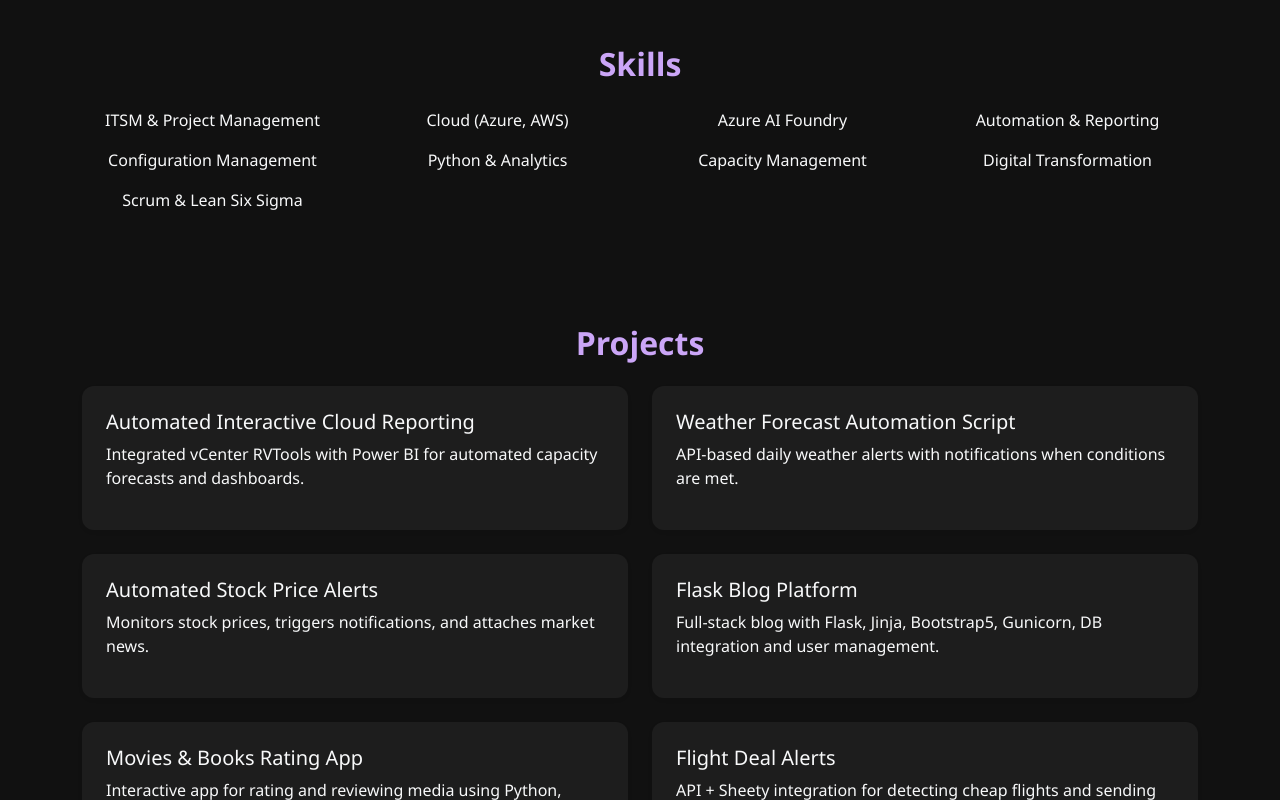
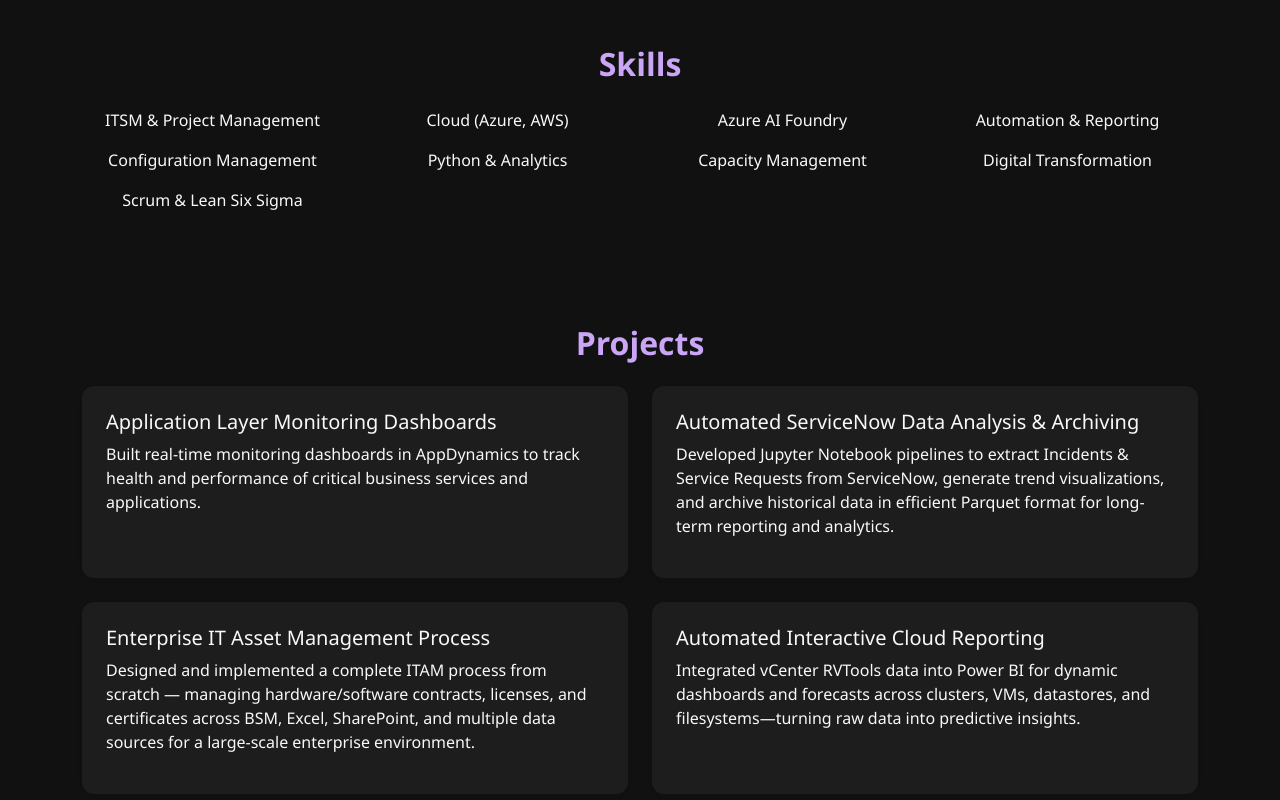
Before and after one commit to stenx01/resume, a plain HTML site: page index.html in a window 1280 px wide. Shown: the part 2000-2800 px from the top of the page. Drawn offline with nearby package versions, Linux system fonts and the light colour scheme.

Commit message:
Added projects and updated text

```diff
--- a/index.html
+++ b/index.html
@@ -38,7 +38,7 @@
   <p class="lead text-center">
     Experienced IT Service Management professional with expertise in Capacity, Availability and Configuration Management.
     Skilled in cloud computing, automation, and digital transformation, driving initiatives that optimize IT operations and enhance service delivery.
-    Certified in Azure, AWS, ITIL, and Scrum.
+    Certified in Azure, AWS, ITIL, Scrum and Service Now
   </p>
 </section>
 
@@ -119,10 +119,31 @@
 <section id="projects" class="container py-5" data-aos="fade-up">
   <h2 class="text-center mb-4">Projects</h2>
   <div class="row">
+    <!-- New professional projects first -->
+    <div class="col-md-6 mb-4">
+      <div class="project-card p-4 shadow-sm h-100">
+        <h5>Application Layer Monitoring Dashboards</h5>
+        <p>Built real-time monitoring dashboards in AppDynamics to track health and performance of critical business services and applications.</p>
+      </div>
+    </div>
+    <div class="col-md-6 mb-4">
+      <div class="project-card p-4 shadow-sm h-100">
+        <h5>Automated ServiceNow Data Analysis & Archiving</h5>
+        <p>Developed Jupyter Notebook pipelines to extract Incidents & Service Requests from ServiceNow, generate trend visualizations, and archive historical data in efficient Parquet format for long-term reporting and analytics.</p>
+      </div>
+    </div>
+    <div class="col-md-6 mb-4">
+      <div class="project-card p-4 shadow-sm h-100">
+        <h5>Enterprise IT Asset Management Process</h5>
+        <p>Designed and implemented a complete ITAM process from scratch — managing hardware/software contracts, licenses, and certificates across BSM, Excel, SharePoint, and multiple data sources for a large-scale enterprise environment.</p>
+      </div>
+    </div>
+
+
     <div class="col-md-6 mb-4">
       <div class="project-card p-4 shadow-sm h-100">
         <h5>Automated Interactive Cloud Reporting</h5>
-        <p>Integrated vCenter RVTools with Power BI for automated capacity forecasts and dashboards.</p>
+        <p>Integrated vCenter RVTools data into Power BI for dynamic dashboards and forecasts across clusters, VMs, datastores, and filesystems—turning raw data into predictive insights.</p>
       </div>
     </div>
     <div class="col-md-6 mb-4">
@@ -167,6 +188,13 @@
         <p>Authenticates input to fetch Billboard 100 data and automatically create a YouTube playlist.</p>
       </div>
     </div>
+    <div class="col-md-6 mb-4">
+  <div class="project-card p-4 shadow-sm h-100">
+    <h5>CDN Detector</h5>
+    <p>Simple Python tool that checks any website's HTTP response headers for CDN fingerprints (Cloudflare, Akamai, etc.) to identify if and which CDN is being used.</p>
+  </div>
+</div>
+
   </div>
 </section>
 
```
